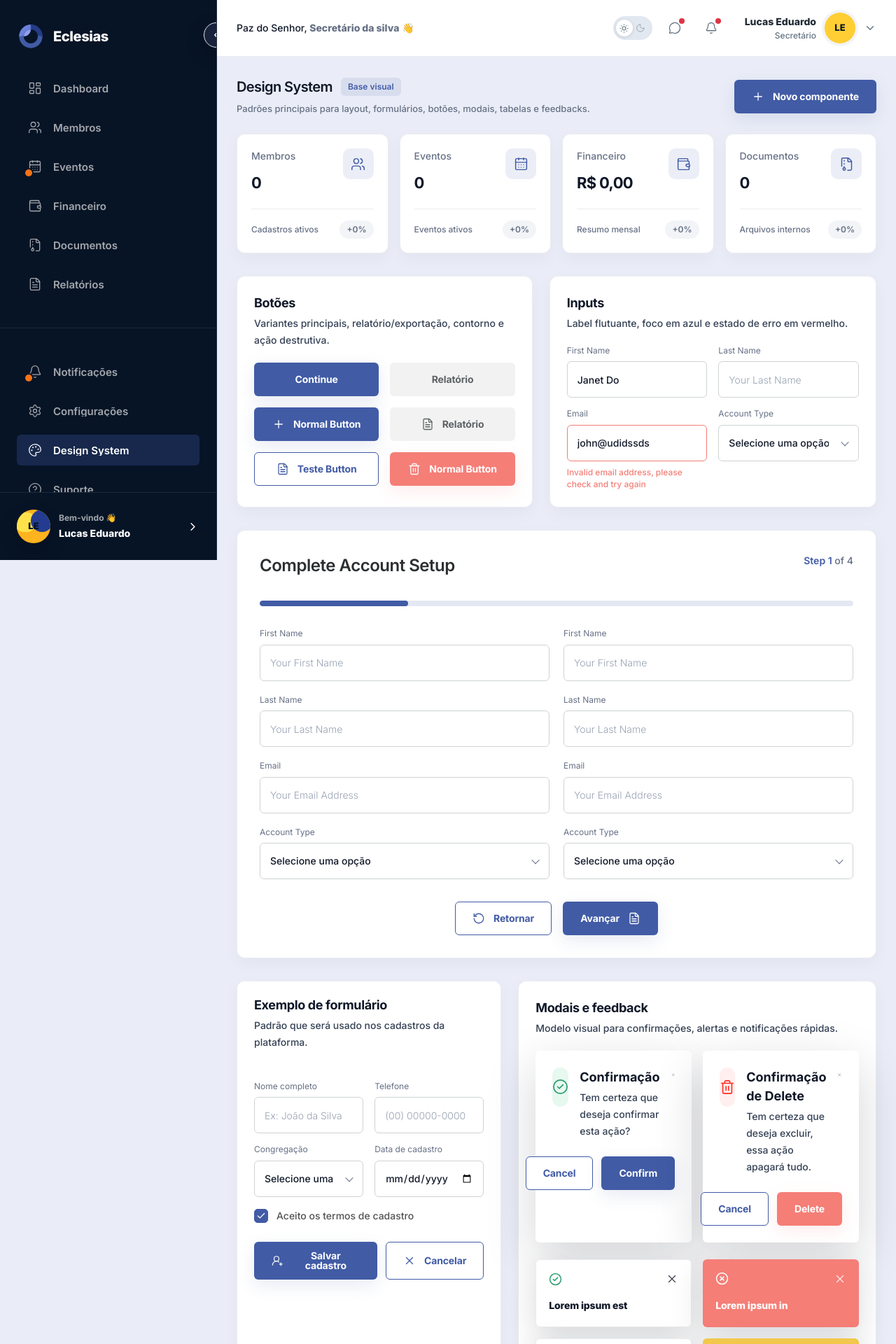
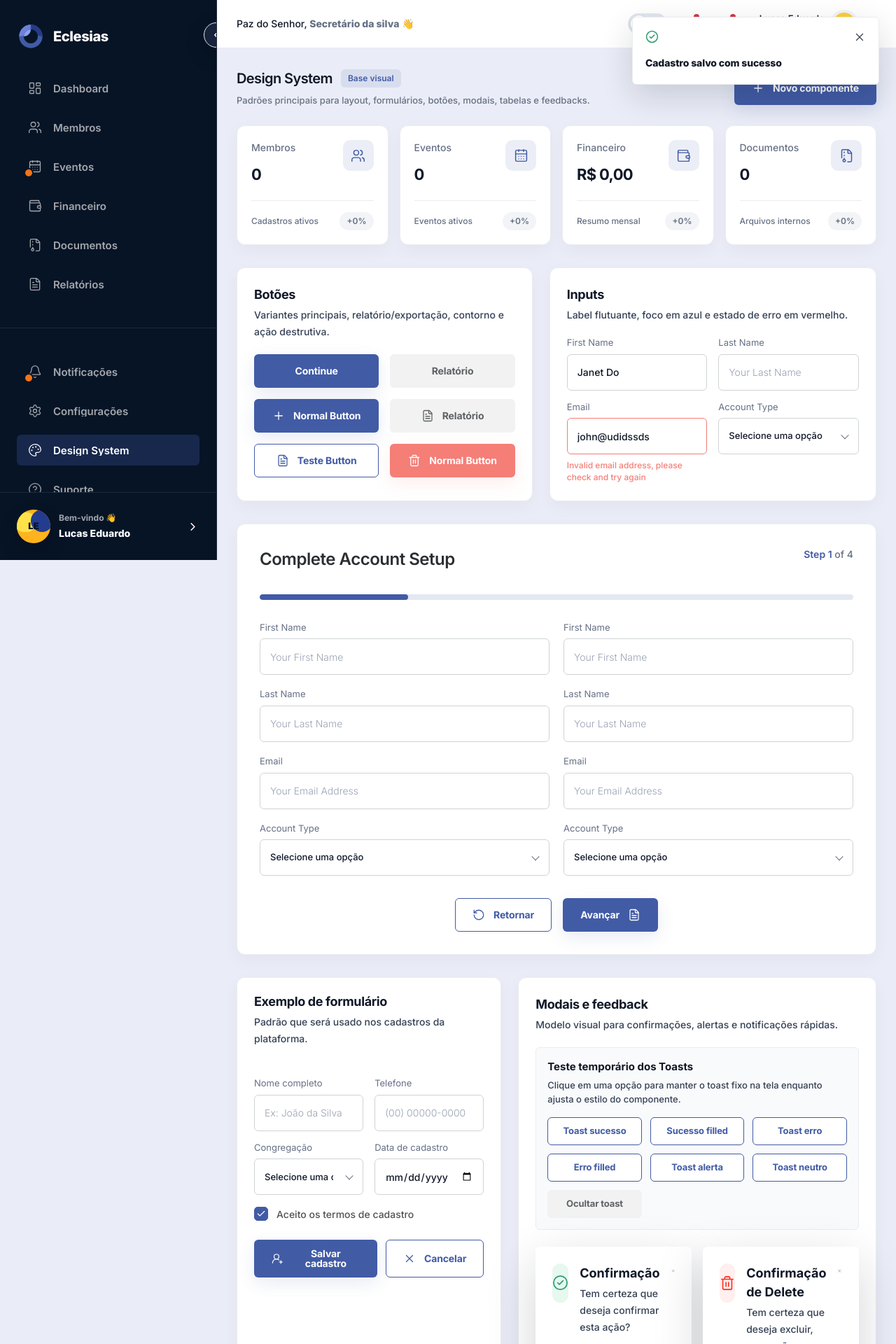
Before and after one commit to Lucasedusi/eclesia, a Next.js app: page /design-system in a window 1280 px wide. Shown: the top 1920 px of the page at 70% size. Built offline with nearby package versions, Linux system fonts and the light colour scheme.

Commit message:
adjust general

```diff
--- a/src/app/design-system/page.tsx
+++ b/src/app/design-system/page.tsx
@@ -1,5 +1,6 @@
 "use client";
 
+import { useState } from "react";
 import {
   CalendarDays,
   CheckCircle2,
@@ -51,6 +52,20 @@ const tableRows = Array.from({ length: 8 }).map((_, index) => ({
   status: index % 3 === 0 ? "inactive" : "active",
 }));
 
+type ToastTestVariant = "success" | "danger" | "warning" | "neutral";
+
+type ToastTestState = {
+  title: string;
+  variant: ToastTestVariant;
+  filled?: boolean;
+};
+
+const defaultToastTest: ToastTestState = {
+  title: "Cadastro salvo com sucesso",
+  variant: "success",
+  filled: false,
+};
+
 function ModalPreview({
   variant = "confirm",
 }: {
@@ -100,6 +115,10 @@ function ModalPreview({
 }
 
 export default function DesignSystemPage() {
+  const [activeToast, setActiveToast] = useState<ToastTestState | null>(
+    defaultToastTest,
+  );
+
   return (
     <AppShell
       title="Design System"
@@ -116,6 +135,16 @@ export default function DesignSystemPage() {
           </Button>
         }
       />
+
+      {activeToast && (
+        <div className="fixed right-6 top-6 z-[9999] w-[353px] max-w-[calc(100vw-48px)]">
+          <Toast
+            title={activeToast.title}
+            variant={activeToast.variant}
+            filled={activeToast.filled}
+          />
+        </div>
+      )}
 
       <div className="space-y-8">
         <section className="grid gap-4 sm:grid-cols-2 xl:grid-cols-4">
@@ -338,6 +367,109 @@ export default function DesignSystemPage() {
             </CardHeader>
 
             <CardContent className="space-y-6">
+              <div className="rounded-[6px] border border-[#EAECF0] bg-[#F9FAFB] p-4">
+                <div className="mb-4">
+                  <h3 className="text-[15px] font-bold text-[var(--text-title)]">
+                    Teste temporário dos Toasts
+                  </h3>
+                  <p className="mt-1 text-[13px] font-medium leading-5 text-[var(--text-body)]">
+                    Clique em uma opção para manter o toast fixo na tela
+                    enquanto ajusta o estilo do componente.
+                  </p>
+                </div>
+
+                <div className="grid gap-3 sm:grid-cols-2 xl:grid-cols-3">
+                  <Button
+                    variant="outline"
+                    size="sm"
+                    onClick={() =>
+                      setActiveToast({
+                        title: "Cadastro salvo com sucesso",
+                        variant: "success",
+                      })
+                    }
+                  >
+                    Toast sucesso
+                  </Button>
+
+                  <Button
+                    variant="outline"
+                    size="sm"
+                    onClick={() =>
+                      setActiveToast({
+                        title: "Membro cadastrado com sucesso",
+                        variant: "success",
+                        filled: true,
+                      })
+                    }
+                  >
+                    Sucesso filled
+                  </Button>
+
+                  <Button
+                    variant="outline"
+                    size="sm"
+                    onClick={() =>
+                      setActiveToast({
+                        title: "Não foi possível salvar agora",
+                        variant: "danger",
+                      })
+                    }
+                  >
+                    Toast erro
+                  </Button>
+
+                  <Button
+                    variant="outline"
+                    size="sm"
+                    onClick={() =>
+                      setActiveToast({
+                        title: "Já existe um membro com este CPF",
+                        variant: "danger",
+                        filled: true,
+                      })
+                    }
+                  >
+                    Erro filled
+                  </Button>
+
+                  <Button
+                    variant="outline"
+                    size="sm"
+                    onClick={() =>
+                      setActiveToast({
+                        title: "Revise os campos obrigatórios",
+                        variant: "warning",
+                      })
+                    }
+                  >
+                    Toast alerta
+                  </Button>
+
+                  <Button
+                    variant="outline"
+                    size="sm"
+                    onClick={() =>
+                      setActiveToast({
+                        title: "Salvando cadastro do membro",
+                        variant: "neutral",
+                        filled: true,
+                      })
+                    }
+                  >
+                    Toast neutro
+                  </Button>
+
+                  <Button
+                    variant="secondary"
+                    size="sm"
+                    onClick={() => setActiveToast(null)}
+                  >
+                    Ocultar toast
+                  </Button>
+                </div>
+              </div>
+
               <div className="grid gap-4 lg:grid-cols-2">
                 <ModalPreview />
                 <ModalPreview variant="danger" />
--- a/src/app/membros/novo/page.tsx
+++ b/src/app/membros/novo/page.tsx
@@ -14,7 +14,7 @@ export default async function NewMemberPage() {
       subtitle="Cadastro multi etapas do módulo de membros"
     >
       <PageHeader
-        title="Cadastrar membro"
+        title="Cadastrar Membro"
         subtitle="Preencha as informações por etapas."
         action={
           <Link href="/membros" className="app-button-secondary">
--- a/src/components/layout/app-header.styles.ts
+++ b/src/components/layout/app-header.styles.ts
@@ -11,12 +11,12 @@ export const HeaderRoot = styled.header`
 `;
 
 export const HeaderInner = styled.div`
-  height: ${({ theme }) => theme.layout.topbarHeight};
+  // height: ${({ theme }) => theme.layout.topbarHeight};
   display: flex;
   align-items: center;
   justify-content: space-between;
   gap: 16px;
-  padding: 0 28px;
+  padding: 14px 28px;
 
   @media (max-width: 640px) {
     padding: 0 16px;
@@ -84,7 +84,7 @@ export const HeaderActions = styled.div`
 
 export const ThemeToggle = styled.button`
   width: 56px;
-  height: 34px;
+  height: 30px;
   display: flex;
   align-items: center;
   padding: 4px;
@@ -131,7 +131,7 @@ export const IconButton = styled.button`
   align-items: center;
   justify-content: center;
   border: 0;
-  border-radius: ${({ theme }) => theme.radius.full};
+  border-radius: ${({ theme }) => theme.radius.sm};
   color: #637381;
   background: transparent;
   cursor: pointer;
@@ -180,20 +180,20 @@ export const UserMeta = styled.div`
 export const UserName = styled.p`
   margin: 0;
   color: #212b36;
-  font-size: 14px;
-  font-weight: 800;
+  font-size: 13px;
+  font-weight: 600;
 `;
 
 export const UserRole = styled.p`
-  margin: 6px 0 0;
+  margin: 3px 0 0;
   color: #637381;
   font-size: 12px;
-  font-weight: 500;
+  font-weight: 400;
 `;
 
 export const UserAvatar = styled.div`
-  width: 44px;
-  height: 44px;
+  width: 32px;
+  height: 32px;
   display: flex;
   align-items: center;
   justify-content: center;
--- a/src/components/ui/input.styles.ts
+++ b/src/components/ui/input.styles.ts
@@ -10,7 +10,7 @@ export const FieldWrapper = styled.div`
 `;
 
 export const FieldLabel = styled.label`
-  font-size: 12px;
+  font-size: 13px;
   font-weight: 400;
   color: ${({ theme }) => theme.colors.text.label};
   line-height: 1.2;
@@ -43,7 +43,7 @@ export const InputControl = styled.input<{ $hasError?: boolean }>`
     border-color: ${({ theme, $hasError }) =>
       $hasError ? "#F57E77" : theme.colors.brand.primary};
     background: #ffffff;
-    box-shadow: 0 0 0 3px
+    box-shadow: 0 0 0 1px
       ${({ theme, $hasError }) =>
         $hasError ? "rgba(245, 126, 119, 0.14)" : "rgba(65, 91, 165, 0.14)"};
   }
--- a/src/components/ui/select.styles.ts
+++ b/src/components/ui/select.styles.ts
@@ -10,7 +10,7 @@ export const FieldWrapper = styled.div`
 `;
 
 export const FieldLabel = styled.label`
-  font-size: 12px;
+  font-size: 13px;
   font-weight: 400;
   color: ${({ theme }) => theme.colors.text.label};
   line-height: 1.2;
@@ -26,7 +26,7 @@ export const SelectControl = styled.select<{ $hasError?: boolean }>`
   background: ${({ theme }) =>
     (theme as any).colors?.background?.input ?? "#ffffff"};
   padding: 0 42px 0 14px;
-  font-size: 14px;
+  font-size: 13px;
   font-weight: 500;
   color: ${({ theme }) => theme.colors.text.title};
   outline: none;
@@ -41,7 +41,7 @@ export const SelectControl = styled.select<{ $hasError?: boolean }>`
     border-color: ${({ theme, $hasError }) =>
       $hasError ? "#F57E77" : theme.colors.brand.primary};
     background: #ffffff;
-    box-shadow: 0 0 0 3px
+    box-shadow: 0 0 0 1px
       ${({ $hasError }) =>
         $hasError ? "rgba(245, 126, 119, 0.14)" : "rgba(65, 91, 165, 0.14)"};
   }
--- a/src/modules/members/components/member-create-form/member-create-form.styles.ts
+++ b/src/modules/members/components/member-create-form/member-create-form.styles.ts
@@ -162,8 +162,7 @@ export const FieldBlock = styled.div`
 `;
 
 export const FieldLabel = styled.label`
-  color: #f00;
-  background: #f00;
+  color: ${({ theme }) => theme.colors.text.title};
   font-size: 22px;
   font-weight: 500;
 `;
```
Also changed, not shown: src/modules/members/services/member-code.service.ts (+127 -21 lines).
